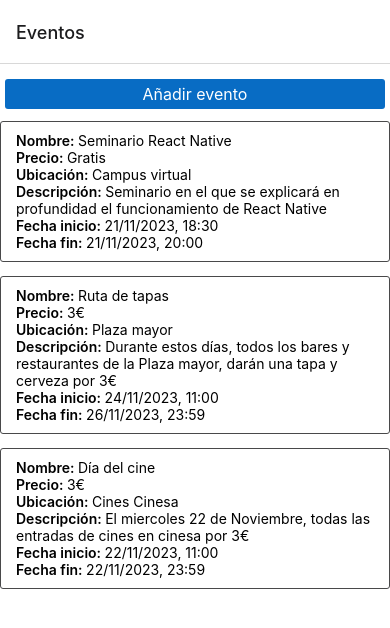
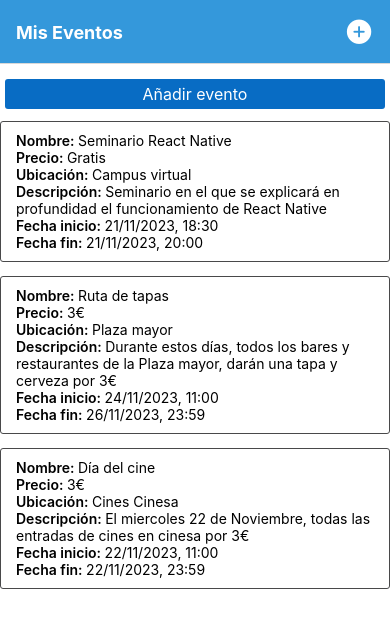
Before and after one commit to pavazfer/VIU_Dispositivos_moviles_app_multiplataforma, a React Native app in the folder Actividad2/: screen / in a window 390 px wide. Shown: the top 628 px of the page. Built offline with nearby package versions, Linux system fonts and the light colour scheme; data requests are answered from the project's data file.

Commit message:
Update App.js

```diff
--- a/Actividad2/App.js
+++ b/Actividad2/App.js
@@ -1,29 +1,67 @@
+import React from 'react';
 import { StatusBar } from 'expo-status-bar';
-import { StyleSheet, Text, View } from 'react-native';
+import { StyleSheet, View, TouchableOpacity } from 'react-native';
 import { createNativeStackNavigator } from '@react-navigation/native-stack';
 import { NavigationContainer } from '@react-navigation/native';
+import { Ionicons } from '@expo/vector-icons'; // Asegúrate de tener instalado @expo/vector-icons
 import Eventos from './screens/Eventos';
 import MostrarEvento from './screens/MostrarEvento';
 import BorrarEvento from './screens/BorrarEvento';
 import CrearEvento from './screens/CrearEvento';
-
-
 
 const Stack = createNativeStackNavigator();
 
 export default function App() {
   return (
     <NavigationContainer>
-      <Stack.Navigator
-      initialRouteName="Eventos"
-      >
-        <Stack.Screen name="Eventos" component={Eventos} />
-        <Stack.Screen name="BorrarEvento" component={BorrarEvento} options={{ title: 'Borrar Evento' }}/>
-        <Stack.Screen name="MostrarEvento" component={MostrarEvento}
-          options={({ route }) => ({ title: `Evento: ${JSON.stringify(route.params.nombre)}` })}
-        />
-        <Stack.Screen name="CrearEvento" component={CrearEvento} options={{ title: 'Nuevo Evento' }}/>
-      </Stack.Navigator>
+      <View style={styles.container}>
+        <StatusBar style="light" translucent={true} backgroundColor="#3498db" />
+        <Stack.Navigator
+          initialRouteName="Eventos"
+          screenOptions={{
+            headerStyle: {
+              backgroundColor: '#3498db',
+            },
+            headerTintColor: '#fff',
+            headerTitleStyle: {
+              fontWeight: 'bold',
+            },
+          }}
+        >
+          <Stack.Screen
+            name="Eventos"
+            component={Eventos}
+            options={({ navigation }) => ({
+              title: 'Mis Eventos',
+              headerRight: () => (
+                <TouchableOpacity
+                  onPress={() => navigation.navigate('CrearEvento')}
+                  style={styles.addButton}
+                >
+                  <Ionicons name="add-circle" size={30} color="#fff" />
+                </TouchableOpacity>
+              ),
+            })}
+          />
+          <Stack.Screen
+            name="BorrarEvento"
+            component={BorrarEvento}
+            options={{ title: 'Borrar Evento' }}
+          />
+          <Stack.Screen
+            name="MostrarEvento"
+            component={MostrarEvento}
+            options={({ route }) => ({
+              title: `Evento: ${route.params.nombre}`,
+            })}
+          />
+          <Stack.Screen
+            name="CrearEvento"
+            component={CrearEvento}
+            options={{ title: 'Nuevo Evento' }}
+          />
+        </Stack.Navigator>
+      </View>
     </NavigationContainer>
   );
 }
@@ -31,8 +69,9 @@ export default function App() {
 const styles = StyleSheet.create({
   container: {
     flex: 1,
-    backgroundColor: '#fff',
-    alignItems: 'center',
-    justifyContent: 'center',
+    backgroundColor: '#ecf0f1',
+  },
+  addButton: {
+    marginRight: 15,
   },
 });
```
